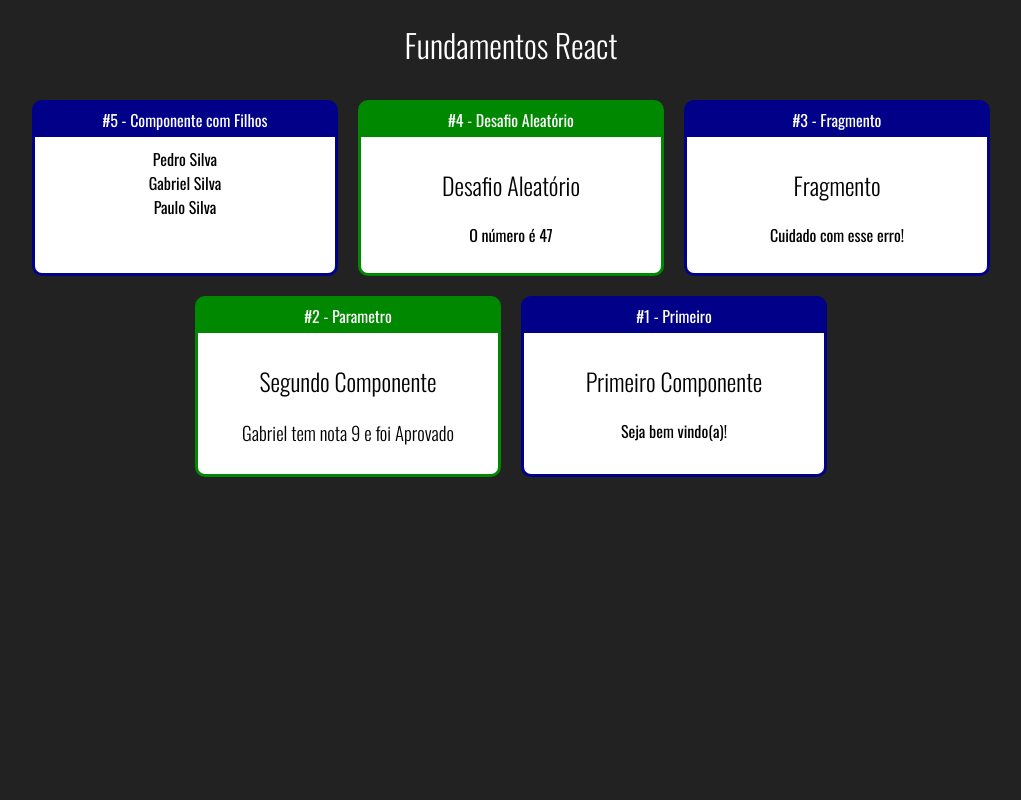
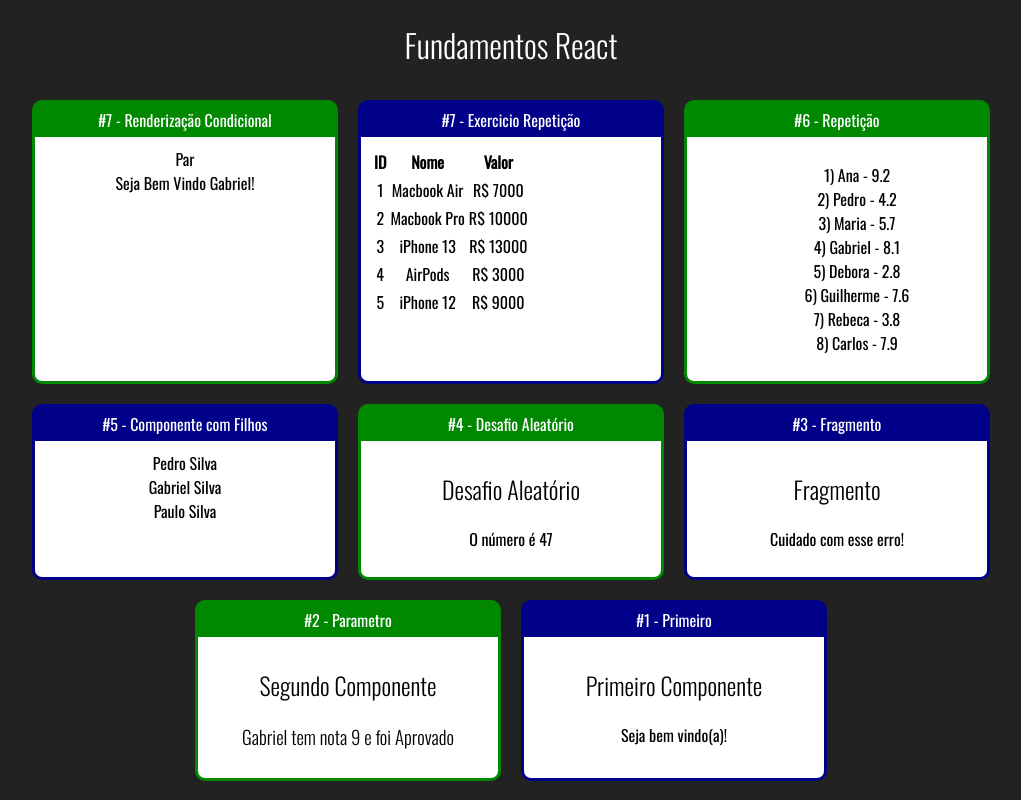
Before and after one commit to GabrielButarelo/fundamentos-react, a React (Create React App) app: page / in a window 1280 px wide. Shown: the whole page, without its empty margins (129-1150 px from the left). Built offline with nearby package versions, Linux system fonts and the light colour scheme.

Commit message:
Renderização Condicional

```diff
--- a/src/App.jsx
+++ b/src/App.jsx
@@ -6,6 +6,10 @@ import Fragmento from './components/basicos/Fragmento';
 import Aleatorio from './components/basicos/Aleatorio';
 import Familia from './components/basicos/Familia';
 import FamiliaMembro from './components/basicos/FamiliaMembro';
+import ListaAlunos from './components/repeticao/ListaAlunos';
+import ListaProdutos from './components/repeticao/ListaProdutos';
+import ParOuImpar from './components/condicional/ParOuImpar';
+import UsuarioInfo from './components/condicional/UsuarioInfo';
 
 import Card from './components/layout/Card';
 
@@ -13,6 +17,19 @@ export default _ =>
     <div className="App">
       <h1>Fundamentos React</h1>
       <div className="Cards">
+        <Card titulo="#7 - Renderização Condicional" color="#080">
+          <ParOuImpar numero={20} />
+          <UsuarioInfo usuario={{nome: 'Gabriel'}}></UsuarioInfo>
+        </Card>
+
+        <Card titulo="#7 - Exercicio Repetição" color="#008">
+          <ListaProdutos />
+        </Card>
+
+        <Card titulo="#6 - Repetição" color="#080">
+          <ListaAlunos />
+        </Card>
+
         <Card titulo="#5 - Componente com Filhos" color="#008">
           <Familia sobrenome="Silva">
             <FamiliaMembro nome="Pedro"/>
--- /dev/null
+++ b/src/components/condicional/If.js
@@ -0,0 +1,18 @@
+export const If = props => {
+
+  const elseChild = props.children.filter(child => {
+    return child.type && child.type.name === 'Else';
+  })[0];
+
+  const ifChildren = props.children.filter(child => {
+    return child !== elseChild;
+  });
+
+  if(props.condition) {
+    return ifChildren;
+  }else if(elseChild){
+    return elseChild;
+  }
+}
+
+export const Else = props => props.children
--- /dev/null
+++ b/src/components/condicional/ParOuImpar.jsx
@@ -0,0 +1,8 @@
+export default props => {
+  const isPar = props.numero % 2 === 0;
+  return (
+    <div>
+      { isPar ? <span>Par</span> : <span>Impar</span> }
+    </div>
+  )
+}
--- /dev/null
+++ b/src/components/condicional/UsuarioInfo.jsx
@@ -0,0 +1,15 @@
+import {If, Else} from './If'
+
+export default props => {
+  const usuario = props.usuario|| {};
+  return (
+    <div>
+      <If condition={usuario && usuario.nome}>
+        Seja Bem Vindo  {usuario.nome}!
+        <Else>
+          Seja Bem Vindo Anônimo!
+        </Else>
+      </If>
+    </div>
+  )
+}
--- a/src/components/layout/Card.css
+++ b/src/components/layout/Card.css
@@ -21,3 +21,6 @@
   color: #000;
   padding: 10px;
 }
+.Card .Content ul {
+  list-style: none;
+}
--- /dev/null
+++ b/src/components/repeticao/ListaAlunos.jsx
@@ -0,0 +1,19 @@
+import alunos from "../../data/alunos"
+
+export default props => {
+
+  const alunosLI = alunos.map((aluno) => {
+    return (
+      <li key={aluno.id}>{aluno.id}) {aluno.nome} - {aluno.nota}</li>
+    )
+  })
+
+  return (
+    <div>
+      <ul>
+        {alunosLI}
+      </ul>
+    </div>
+  )
+
+}
--- /dev/null
+++ b/src/components/repeticao/ListaProdutos.jsx
@@ -0,0 +1,28 @@
+import produtos from '../../data/produtos'
+
+export default props => {
+
+  const produtosTabela = produtos.map((produto) => {
+    return (
+      <tr>
+        <td>{produto.id}</td>
+        <td>{produto.nome}</td>
+        <td>R$ {produto.valor}</td>
+      </tr>
+    )
+  })
+
+  return (
+    <div>
+      <table>
+        <tr>
+          <td><b>ID</b></td>
+          <td><b>Nome</b></td>
+          <td><b>Valor</b></td>
+        </tr>
+        {produtosTabela}
+      </table>
+    </div>
+  )
+
+}
--- /dev/null
+++ b/src/data/alunos.js
@@ -0,0 +1,10 @@
+export default [
+  { id: 1, nome: 'Ana', nota: 9.2 },
+  { id: 2, nome: 'Pedro', nota: 4.2 },
+  { id: 3, nome: 'Maria', nota: 5.7 },
+  { id: 4, nome: 'Gabriel', nota: 8.1 },
+  { id: 5, nome: 'Debora', nota: 2.8 },
+  { id: 6, nome: 'Guilherme', nota: 7.6 },
+  { id: 7, nome: 'Rebeca', nota: 3.8 },
+  { id: 8, nome: 'Carlos', nota: 7.9 },
+]
--- /dev/null
+++ b/src/data/produtos.js
@@ -0,0 +1,7 @@
+export default [
+  { id: 1, nome: 'Macbook Air', valor: 7000.00 },
+  { id: 2, nome: 'Macbook Pro', valor: 10000.00 },
+  { id: 3, nome: 'iPhone 13', valor: 13000.00 },
+  { id: 4, nome: 'AirPods', valor: 3000.00 },
+  { id: 5, nome: 'iPhone 12', valor: 9000.00 },
+]
```
